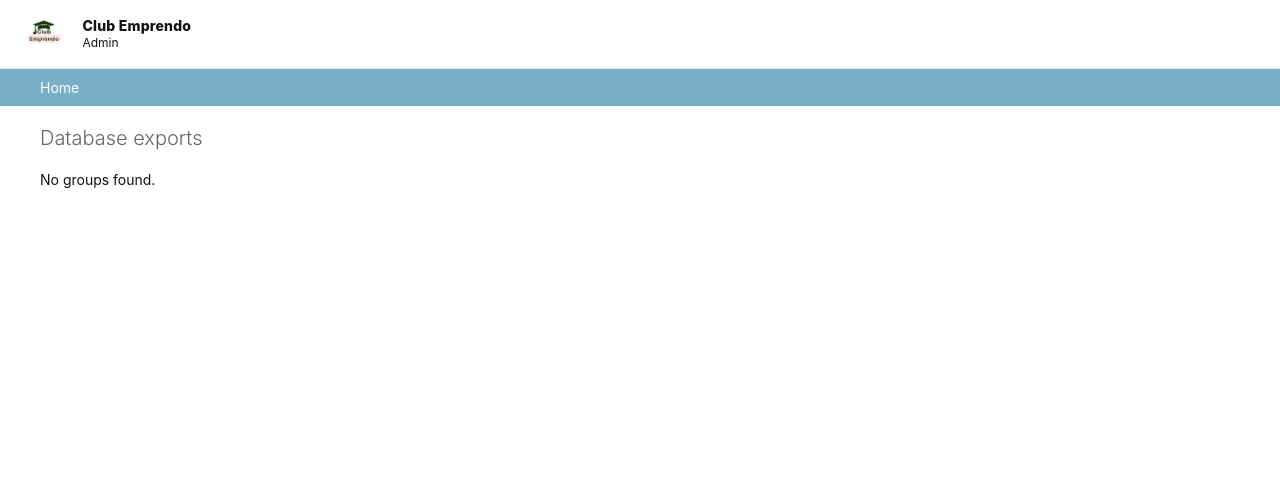
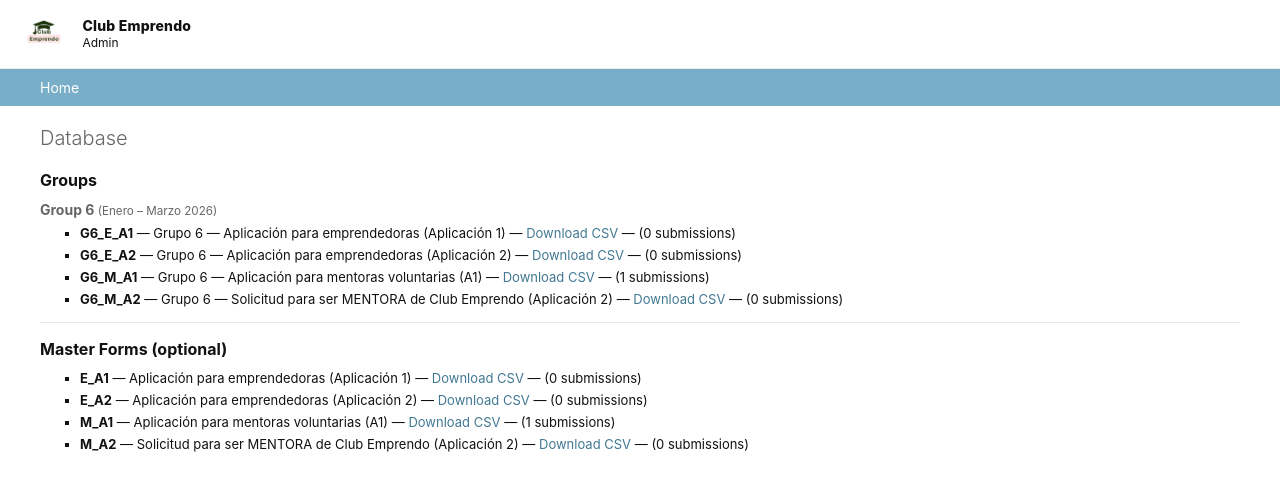
Before and after one commit to calebCLUBE/club-emprendo-apps, a Django app: page /admin/database/ in a window 1280 px wide. Shown: the top 491 px of the page. Run offline with Django 4.2, Linux system fonts and the light colour scheme; a user stored in the database is signed in; data comes from the database, SQL or seed files in the repository; both versions use the stored data as it was after the commit.

Commit message:
DATABASE UPDATE

```diff
--- a/applications/admin_views.py
+++ b/applications/admin_views.py
@@ -7,7 +7,56 @@ from django.db import transaction
 from django.shortcuts import render, redirect, get_object_or_404
 from django.views.decorators.http import require_POST
 
-from .models import FormDefinition, Question, Choice, FormGroup
+from .models import FormDefinition, Question, Choice, FormGroup, Application
+import csv
+from django.http import HttpResponse
+
+@staff_member_required
+def database_home(request):
+    # Pull all forms, grouped by group number (including masters)
+    masters = list(FormDefinition.objects.filter(slug__in=MASTER_SLUGS).order_by("slug"))
+
+    groups = list(FormGroup.objects.order_by("number"))
+    group_blocks = []
+    for g in groups:
+        forms = list(FormDefinition.objects.filter(group=g).order_by("slug"))
+        group_blocks.append((g, forms))
+
+    return render(
+        request,
+        "admin_dash/database_home.html",
+        {"masters": masters, "group_blocks": group_blocks},
+    )
+
+
+@staff_member_required
+def export_form_csv(request, form_slug: str):
+    form_def = get_object_or_404(FormDefinition, slug=form_slug)
+
+    # Applications for this form
+    apps = (
+        Application.objects
+        .filter(form=form_def)
+        .prefetch_related("answers__question")
+        .order_by("created_at")
+    )
+
+    # Determine columns from questions in form order
+    questions = list(form_def.questions.filter(active=True).order_by("position", "id"))
+    headers = ["created_at", "application_id", "name", "email"] + [q.slug for q in questions]
+
+    resp = HttpResponse(content_type="text/csv; charset=utf-8")
+    resp["Content-Disposition"] = f'attachment; filename="{form_slug}.csv"'
+
+    w = csv.writer(resp)
+    w.writerow(headers)
+
+    for app in apps:
+        amap = {a.question.slug: a.value for a in app.answers.all()}
+        row = [app.created_at.isoformat(), app.id, app.name, app.email] + [amap.get(q.slug, "") for q in questions]
+        w.writerow(row)
+
+    return resp
 
 
 MASTER_SLUGS = ["E_A1", "E_A2", "M_A1", "M_A2"]
@@ -198,13 +247,15 @@ def create_group(request):
 @require_POST
 @transaction.atomic
 def delete_group(request, group_num: int):
-    """
-    Deletes a group and all its cloned forms.
-    Supports orphan groups too.
-    """
-    FormDefinition.objects.filter(slug__startswith=f"G{group_num}_").delete()
+    # Delete all applications for forms in this group first (because Application.form is PROTECT)
+    group_forms = FormDefinition.objects.filter(slug__startswith=f"G{group_num}_")
+    Application.objects.filter(form__in=group_forms).delete()
+    # Now delete the forms
+    group_forms.delete()
+    # And delete the FormGroup record (if present)
     FormGroup.objects.filter(number=group_num).delete()
     return redirect("admin_apps_list")
+
 
 
 @staff_member_required
@@ -216,8 +267,3 @@ def app_form_detail(request, form_id: int):
         "admin_dash/app_form_detail.html",
         {"form": form, "questions": questions},
     )
-
-
-@staff_member_required
-def database_home(request):
-    return render(request, "admin_dash/database_home.html")
--- a/applications/management/commands/build_master_m_a2.py
+++ b/applications/management/commands/build_master_m_a2.py
@@ -185,10 +185,11 @@ class Command(BaseCommand):
             pos += 1
 
         availability_rows = [
-            ("Estoy disponible para participar desde (#(month) hasta #(month) de #(year).)", "req_avail_sept_dec"),
+            ("Estoy disponible para participar desde #(month) hasta #(month) de #(year).", "req_avail_period"),
             ("Puedo donar al menos 2 horas semanales durante estas 12 semanas, de forma voluntaria (sin pago económico).", "req_avail_2hrs_week"),
-            ("Estoy disponible el lunes de (#(mont)) de 2025 para asistir a la reunión de lanzamiento del programa de 1 hora (por la tarde).", "req_avail_kickoff"),
+            ("Estoy disponible el lunes de #(month) de #(year) para asistir a la reunión de lanzamiento del programa de 1 hora (por la tarde).", "req_avail_kickoff"),
         ]
+
         for text, slug_row in availability_rows:
             q = Question.objects.create(
                 form=fd,
--- a/club_emprendo/urls.py
+++ b/club_emprendo/urls.py
@@ -15,6 +15,7 @@ urlpatterns = [
 
     path("admin/apps/delete-group/<int:group_num>/", admin_views.delete_group, name="admin_delete_group"),
     path("admin/database/", admin_views.database_home, name="admin_database"),
+    path("admin/database/export/<slug:form_slug>.csv", admin_views.export_form_csv, name="admin_export_form_csv"),
 
     # Django admin (this includes a greedy catch-all)
     path("admin/", admin.site.urls),
--- a/templates/admin_dash/database_home.html
+++ b/templates/admin_dash/database_home.html
@@ -1,33 +1,45 @@
+{% extends "admin/base_site.html" %}
+{% block content %}
+  <h1>Database</h1>
 
+  <h2>Groups</h2>
+  {% for group, forms in group_blocks %}
+    <h3>
+      Group {{ group.number }}
+      <small style="color:#666; font-weight:normal;">
+        ({{ group.start_month }} – {{ group.end_month }} {{ group.year }})
+      </small>
+    </h3>
 
-{% extends "admin/base_site.html" %}
-{% load app_extras %}
-{% block content %}
-  <h1>Database exports</h1>
-
-  {% for group_num, existing in group_rows %}
-    <div style="border:1px solid #ddd; padding:12px; border-radius:10px; margin:12px 0; background:#fff;">
-      <h2 style="margin:0 0 10px;">Group {{ group_num }}</h2>
-
-      <p style="margin:0 0 10px;">
-        <a class="button" href="{% url 'admin_group_zip' group_num=group_num %}">Download ZIP (all forms)</a>
-      </p>
-
-      <ul style="margin:0;">
-        {% for ms in masters %}
-          <li style="margin:6px 0;">
-            {{ ms }}
-            {% if existing.ms %}{% endif %}
-            {% if existing|get_item:ms %}
-              — <a href="{% url 'admin_group_form_csv' group_num=group_num master_slug=ms %}">Download CSV</a>
-            {% else %}
-              — <em>form not created</em>
-            {% endif %}
+    {% if forms %}
+      <ul>
+        {% for fd in forms %}
+          <li>
+            <strong>{{ fd.slug }}</strong> — {{ fd.name }}
+            — <a href="{% url 'admin_export_form_csv' form_slug=fd.slug %}">Download CSV</a>
+            — ({{ fd.applications.count }} submissions)
           </li>
         {% endfor %}
       </ul>
-    </div>
+    {% else %}
+      <p><em>No forms in this group.</em></p>
+    {% endif %}
   {% empty %}
-    <p>No groups found.</p>
+    <p>No groups yet.</p>
   {% endfor %}
+
+  <hr>
+
+  <h2>Master Forms (optional)</h2>
+  <ul>
+    {% for fd in masters %}
+      <li>
+        <strong>{{ fd.slug }}</strong> — {{ fd.name }}
+        — <a href="{% url 'admin_export_form_csv' form_slug=fd.slug %}">Download CSV</a>
+        — ({{ fd.applications.count }} submissions)
+      </li>
+    {% empty %}
+      <li>No master forms found.</li>
+    {% endfor %}
+  </ul>
 {% endblock %}
```
Also changed, not shown: db.sqlite3.
